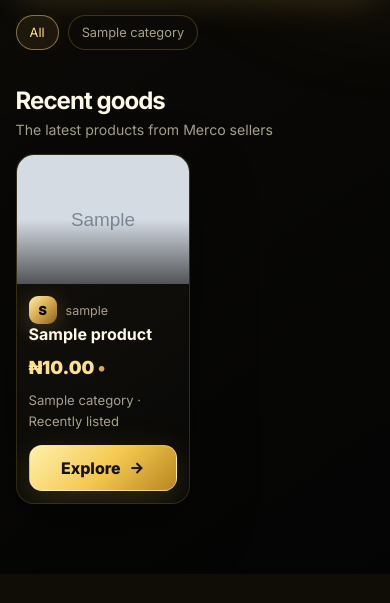
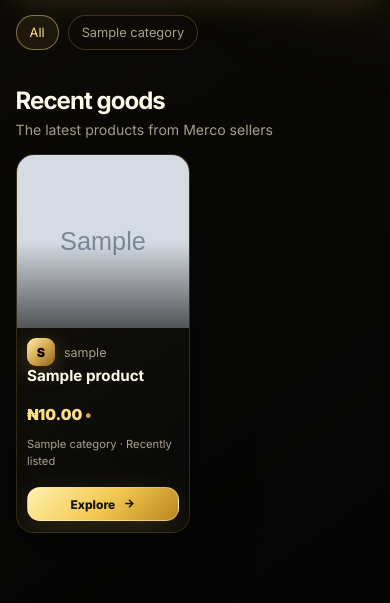
Before and after one commit to Lordave111/Maximise, a Python web app: template templates/market.html in a window 390 px wide. Shown: the part 1067-1670 px from the top of the page. Before the commit the page ends 1571 px from the top, so only its background shows below. Run offline with Jinja, Linux system fonts and the light colour scheme; the template is opened without the code that fills it: most values are stand-ins (such as "Sample title", 1, 10 or a date in 2020); grey boxes marked "Sample" are stand-in pictures; some libraries are stand-ins or nearby versions.

Commit message:
feat: make marketplace product grid responsive

```diff
--- a/templates/market.html
+++ b/templates/market.html
@@ -1,12 +1,23 @@
 {% extends 'base.html' %}
 {% block title %}Market · Merco{% endblock %}
 {% block content %}
+<style>
+.market-product-grid{display:grid;grid-template-columns:repeat(4,minmax(0,1fr));gap:1.25rem;align-items:stretch}
+.market-product-grid .card{min-width:0;height:100%;display:flex;flex-direction:column}
+.market-product-grid .media{aspect-ratio:1/1;overflow:hidden}
+.market-product-grid .media img{width:100%;height:100%;object-fit:cover;display:block}
+.market-product-grid .card-body{display:flex;flex:1;flex-direction:column}
+.market-product-grid .card-foot{margin-top:auto;padding-top:1rem}
+@media (max-width:1100px){.market-product-grid{grid-template-columns:repeat(3,minmax(0,1fr))}}
+@media (max-width:720px){.market-product-grid{grid-template-columns:repeat(2,minmax(0,1fr));gap:.8rem}.market-product-grid .card-body{padding:.8rem}.market-product-grid h3{font-size:.95rem}.market-product-grid .price{font-size:.95rem}.market-product-grid .seller-mini a{font-size:.78rem}.market-product-grid .btn{width:100%;justify-content:center}}
+@media (max-width:430px){.market-product-grid{gap:.6rem}.market-product-grid .card-body{padding:.65rem}.market-product-grid .meta{font-size:.7rem}.market-product-grid .btn{font-size:.75rem;padding:.55rem .65rem}}
+</style>
 <section class="hero"><div><div class="eyebrow">THE OPEN MARKET</div><h1>Discover what the community is <span class="gradient">selling.</span></h1><p>One marketplace for fresh listings across every category. Search products, explore sellers and jump into a direct conversation when you find something you want.</p></div><div class="hero-side"><div><small class="meta">Marketplace</small><strong>{{ total_products }} live items</strong><p class="meta">Fresh listings, sorted from newest to oldest.</p></div><div class="hero-orb"></div></div></section>
 <form class="marketbar" method="get"><div class="search"><i class="ri-search-2-line"></i><input name="search" value="{{ search }}" placeholder="Search the entire market..."></div><select name="category" aria-label="Category"><option value="">All categories</option>{% for c in categories %}<option value="{{ c.id }}" {% if selected_category==c.id %}selected{% endif %}>{{ c.name }}</option>{% endfor %}</select><button class="btn"><i class="ri-search-line"></i> Search</button></form>
 <div class="filters"><a class="chip {% if not selected_category %}active{% endif %}" href="{{ url_for('market', search=search) }}">All</a>{% for c in categories %}<a class="chip {% if selected_category==c.id %}active{% endif %}" href="{{ url_for('market', search=search, category=c.id) }}">{{ c.name }}</a>{% endfor %}</div>
 <div class="section-head"><div><h2>Recent goods</h2><p>{% if search %}Results for “{{ search }}”{% else %}The latest products from Merco sellers{% endif %}</p></div></div>
 {% if products %}
-<div class="grid">{% for p in products %}<article class="card"><div class="media"><img src="{{ p.cover_image or url_for('static', filename='uploads/default.png') }}" alt="{{ p.name }}" loading="lazy" onerror="this.onerror=null;this.src='{{ url_for('static', filename='uploads/default.png') }}'"></div><div class="card-body"><div class="seller-mini"><span class="avatar">{{ p.seller.username[:1]|upper }}</span><a href="{{ url_for('seller_page', seller_slug=p.seller.seller_slug) }}">{{ p.seller.username }}</a></div><h3>{{ p.name }}</h3><div class="price">₦{{ '{:,.2f}'.format(p.price) }} <span>•</span></div><div class="meta">{{ p.category.name if p.category else 'General' }} · Recently listed</div><div class="card-foot"><a class="btn" href="{{ url_for('product_detail',id=p.id) }}">Explore <i class="ri-arrow-right-line"></i></a></div></div></article>{% endfor %}</div>
+<div class="market-product-grid">{% for p in products %}<article class="card"><div class="media"><img src="{{ p.cover_image or url_for('static', filename='uploads/default.png') }}" alt="{{ p.name }}" loading="lazy" onerror="this.onerror=null;this.src='{{ url_for('static', filename='uploads/default.png') }}'"></div><div class="card-body"><div class="seller-mini"><span class="avatar">{{ p.seller.username[:1]|upper }}</span><a href="{{ url_for('seller_page', seller_slug=p.seller.seller_slug) }}">{{ p.seller.username }}</a></div><h3>{{ p.name }}</h3><div class="price">₦{{ '{:,.2f}'.format(p.price) }} <span>•</span></div><div class="meta">{{ p.category.name if p.category else 'General' }} · Recently listed</div><div class="card-foot"><a class="btn" href="{{ url_for('product_detail',id=p.id) }}">Explore <i class="ri-arrow-right-line"></i></a></div></div></article>{% endfor %}</div>
 {% if pagination.pages > 1 %}
 <nav class="pagination" aria-label="Marketplace pages" style="display:flex;justify-content:center;align-items:center;gap:.55rem;flex-wrap:wrap;margin:2.2rem 0 1rem">
   {% if pagination.has_prev %}<a class="chip" href="{{ url_for('market', page=pagination.prev_num, search=search, category=selected_category) }}"><i class="ri-arrow-left-line"></i> Previous</a>{% endif %}
```
